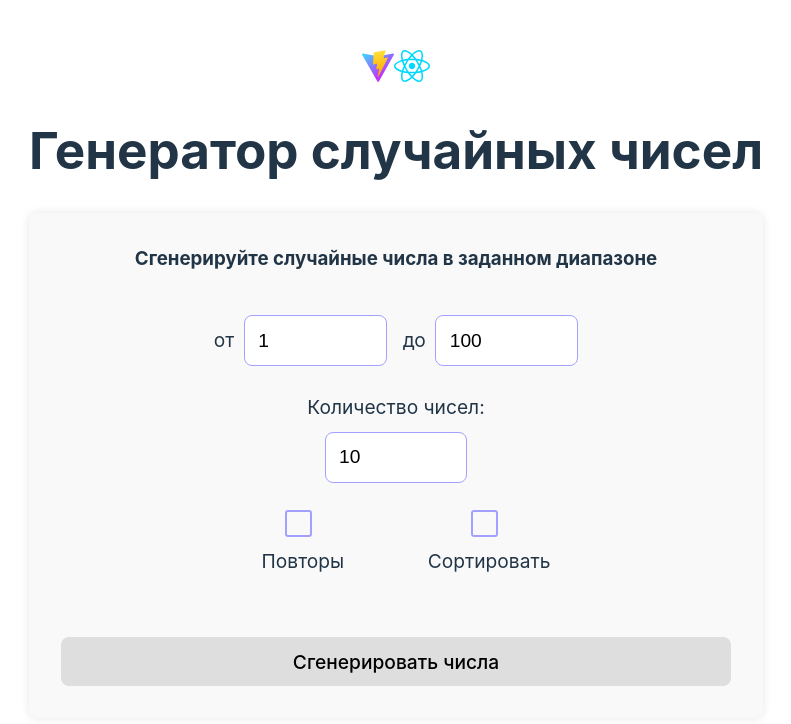
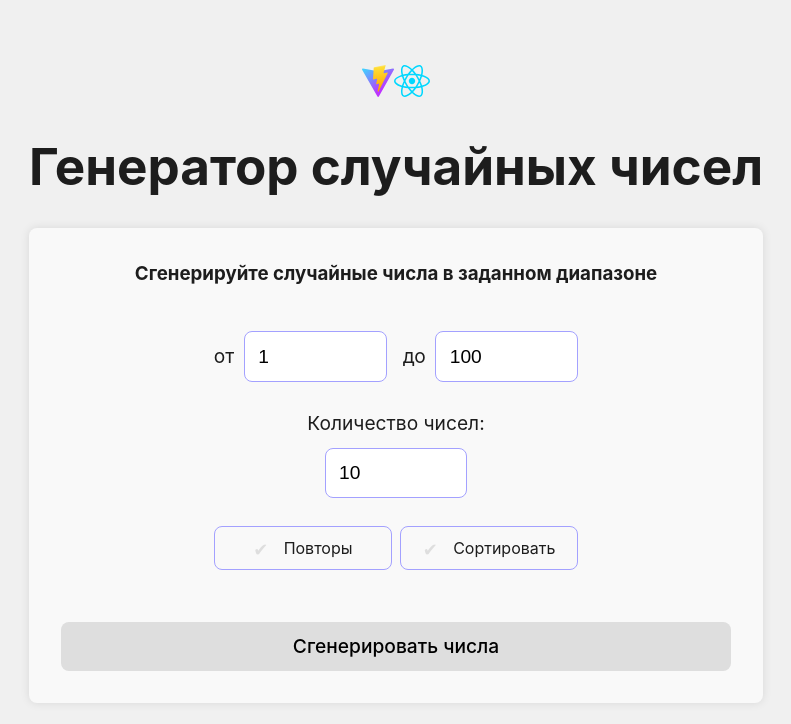
Before and after one commit to Traffic-Service/randomizer, a React (Vite) app: page / in a window 1280 px wide. Shown: the top 724 px of the page, without its empty margins (244-1035 px from the left). Built offline with nearby package versions, Linux system fonts and the light colour scheme.

Commit message:
update css

```diff
--- a/src/App.css
+++ b/src/App.css
@@ -17,8 +17,14 @@
   align-items: center;
   gap: 1.5em;
 
+  max-width: 720px;
+
   h3 {
     margin-top: 0;
+  }
+
+  &.result {
+    border: 2px solid #A3A1FF;
   }
 }
 
@@ -44,6 +50,7 @@
     border: 1px solid #A3A1FF;
     border-radius: 8px;
     max-width: 114px;
+
   }
 
   .range {
@@ -65,20 +72,55 @@
     gap: 8px;
     margin-bottom: 38px;
     width: 100%;
+  }
 
   .checkbox {
     position: relative;
     width: 100%;
   }
 
-    .checkbox input {
-      display: none;
+  input[type="checkbox"] {
+    -webkit-appearance: none;
+    appearance: none;
+    background-color: transparent;
+    margin: 0;
+    font: inherit;
+    color: currentColor;
+    width: fit-content;
+    height: 24px;
+    border: none;
+    cursor: pointer;
+    position: relative;
+    display: flex;
+    justify-content: center;
+    align-items: center;
   }
 
-    .checkbox input+label {
+
+
+  input[type="checkbox"]::before {
+    position: absolute;
+    content: "✔";
+    top: 0;
+    left: 0;
+    text-align: center;
+    color: #dedede;
+    font-size: 18px;
+
+  }
+
+  input[type="checkbox"]:hover::before {
+    color: #A3A1FF;
+  }
+
+  input[type="checkbox"]:checked::before {
+    color: #A3A1FF;
+  }
+
+  .checkbox label {
     border: 1px solid #A3A1FF;
     border-radius: 8px;
-      padding: 0.3em;
+    padding: 4px;
     display: flex;
     align-items: center;
     justify-content: center;
@@ -93,40 +135,13 @@
     background-color: #a2a1ff25;
   }
 
-    .checkbox input:checked+label {
-      background-color: #A3A1FF;
-      color: white;
-    }
-
-    .checkbox label::before {
-      content: "";
-      display: inline-block;
-      width: 1.2em;
-      height: 1.2em;
-      border: 2px solid #A3A1FF;
-      border-radius: 3px;
-      background-color: transparent;
-      margin-right: 0.5em;
-      transition: background-color 0.25s;
-    }
-
-    .checkbox input:checked+label::before {
-      background-color: white;
-    }
-
-    .checkbox input:checked+label::after {
-      content: "✔";
-      display: block;
-      position: absolute;
-      left: 0.4em;
-      top: 0.2em;
-      color: #A3A1FF;
-      font-size: 1em;
-    }
+  .checkbox label:checked {
+    background-color: #a2a1ff25;
   }
 }
 
 .results {
+
   h3 {
     margin: 0;
     color: #646cffc8;
--- a/src/App.jsx
+++ b/src/App.jsx
@@ -23,6 +23,10 @@ function App() {
       numbers.sort((a, b) => a - b);
     }
     setResults(numbers);
+  };
+
+  const onCopy = (text) => {
+    navigator.clipboard.writeText(text);
   };
 
   return (
@@ -96,12 +100,12 @@ function App() {
       </div>
 
       {results.length !== 0 && (
-        <div className="card">
+        <div className="card result">
           <div className="results">
             <h3>Результат:</h3>
             <h2>{results.join(', ')}</h2>
           </div>
-          <button>Скопировать</button>
+          <button onClick={onCopy(results.join(', '))}>Скопировать</button>
         </div>
       )}
     </React.Fragment>
--- a/src/index.css
+++ b/src/index.css
@@ -3,9 +3,8 @@
   line-height: 1.5;
   font-weight: 400;
 
-  color-scheme: light dark;
-  color: rgba(255, 255, 255, 0.87);
-  background-color: #242424;
+  color: #1d1d1d;
+  background-color: #f0f0f0;
 
   font-synthesis: none;
   text-rendering: optimizeLegibility;
@@ -58,7 +57,7 @@ button:focus-visible {
   outline: 4px auto -webkit-focus-ring-color;
 }
 
-@media (prefers-color-scheme: light) {
+/* @media (prefers-color-scheme: light) {
   :root {
     color: #213547;
     background-color: #ffffff;
@@ -72,3 +71,5 @@ button:focus-visible {
     background-color: #f9f9f9;
   } */
 }
+
+*/
```
Lines whose indentation alone changed are shown as unchanged.
